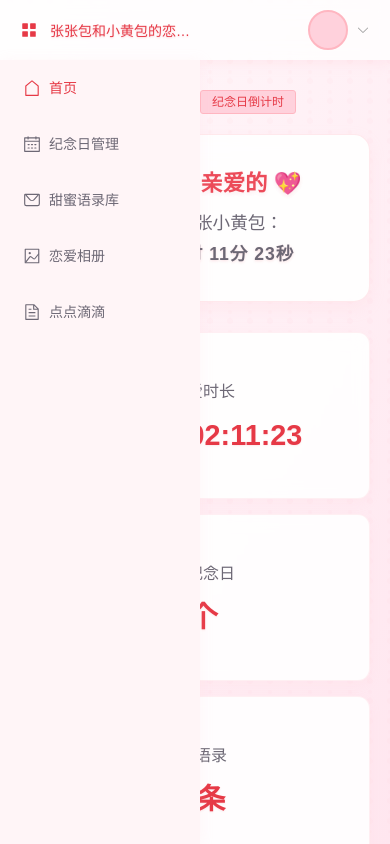
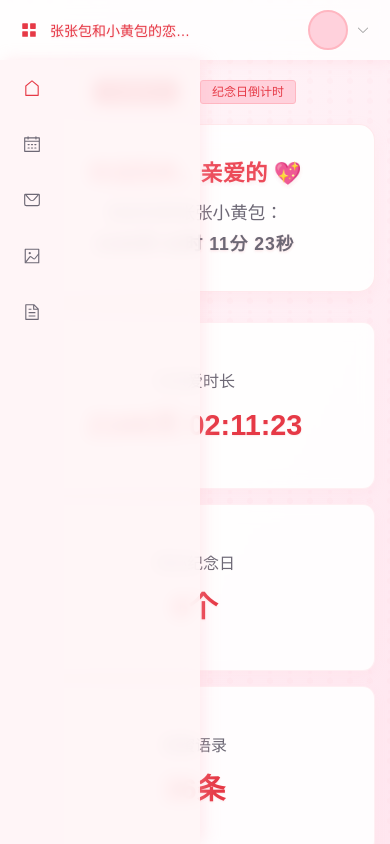
Before and after one commit to zhangzhangbao217/-, a Vue app: page /home in a window 390 px wide. Built offline with nearby package versions, Linux system fonts and the light colour scheme; sample sign-in values are in the browser's storage.

Commit message:
fix: fix type errors for deployment

```diff
--- a/src/views/Home.vue
+++ b/src/views/Home.vue
@@ -31,7 +31,14 @@
       </div>
     </el-header>
 
-    <el-container>
+    <!-- 移动端遮罩层 -->
+    <div
+      v-if="!isSidebarCollapse"
+      class="mobile-mask"
+      @click="isSidebarCollapse = true"
+    ></div>
+
+    <el-container class="main-wrapper">
       <!-- 侧边栏菜单 -->
       <el-aside :width="isSidebarCollapse ? '64px' : '200px'" class="home-aside">
         <el-menu
@@ -42,7 +49,7 @@
             active-text-color="#e63946"
             :collapse="isSidebarCollapse"
         >
-          <el-menu-item index="1" class="menu-item">
+          <el-menu-item index="1" class="menu-item" @click="closeSidebarOnMobile">
             <el-icon><House /></el-icon>
             <template #title>首页</template>
           </el-menu-item>
@@ -191,8 +198,17 @@ defineComponent({
 });
 
 const router = useRouter()
+
+// 移动端自动折叠侧边栏
+const closeSidebarOnMobile = () => {
+  if (window.innerWidth <= 768) {
+    isSidebarCollapse.value = true
+  }
+}
+
 // 跳转至纪念日管理页面
 const goToAnniversaryManage = () => {
+  closeSidebarOnMobile()
   router.push({
     name: 'AnniversaryManage',
     query: {
@@ -203,14 +219,17 @@ const goToAnniversaryManage = () => {
 }
 // 新增：跳转至甜蜜语录库
 const goToSweetQuote = () => {
+  closeSidebarOnMobile()
   router.push('/sweet-quote')
 }
 //跳转恋爱相册
 const goToLoveAlbum = () => {
+  closeSidebarOnMobile()
   router.push('/love-album')
 }
 //跳转到点点滴滴
 const goToDianDianDiDi = () => {
+  closeSidebarOnMobile()
   router.push({ name: 'DianDianDiDi' });
 };
 // 核心配置：你的恋爱开始时间（固定为2019-12-29 13:14:00）
@@ -226,7 +245,21 @@ const anniversaryTarget = ref({ name: '', date: '' }) // 当前倒计时的纪
 const anniversaryCountdown = ref({ days: 0, hours: 0, minutes: 0, seconds: 0 })
 const futureAnniversaries = ref([]) // 所有未来纪念日列表
 // 侧边栏状态
-const isSidebarCollapse = ref(false)
+const isSidebarCollapse = ref(window.innerWidth <= 768)
+
+// 监听窗口大小变化
+onMounted(() => {
+  window.addEventListener('resize', () => {
+    if (window.innerWidth > 768) {
+      // 屏幕变宽时自动展开（可选）
+      // isSidebarCollapse.value = false
+    } else {
+      // 屏幕变窄时自动折叠
+      isSidebarCollapse.value = true
+    }
+  })
+})
+
 // 定时器标识
 let timeTimer = null
 
@@ -558,22 +591,47 @@ onUnmounted(() => {
   z-index: 10;
 }
 
+/* 移动端遮罩层 */
+.mobile-mask {
+  display: none;
+}
+
 @media (max-width: 768px) {
   .home-aside {
-    position: absolute;
-    height: calc(100% - 60px);
+    position: fixed; /* 改为 fixed 确保浮在最上层 */
+    height: calc(100vh - 60px);
     top: 60px;
     left: 0;
-    z-index: 100;
+    z-index: 1001; /* 提高层级 */
+    box-shadow: 4px 0 15px rgba(255, 192, 203, 0.3);
   }
 
-  /* 移动端展开时的遮罩效果（可选，通过父容器控制或简单位移） */
+  .mobile-mask {
+    display: block;
+    position: fixed;
+    top: 60px;
+    left: 0;
+    width: 100vw;
+    height: 100vh;
+    background-color: rgba(0, 0, 0, 0.3);
+    z-index: 1000;
+    backdrop-filter: blur(2px);
+  }
+
+  .main-wrapper {
+    width: 100%;
+    overflow-x: hidden;
+  }
+
+  /* 移动端展开时的效果 */
   .home-aside:not(.el-aside--collapse) {
     width: 200px !important;
+    transform: translateX(0);
   }
 
   .home-aside.el-aside--collapse {
     width: 0 !important;
+    transform: translateX(-100%); /* 隐藏时向左移出屏幕 */
     overflow: hidden;
   }
 
@@ -587,6 +645,11 @@ onUnmounted(() => {
 
   .username {
     display: none;
+  }
+
+  .home-main {
+    padding: 20px 15px !important;
+    width: 100%;
   }
 }
 
```
